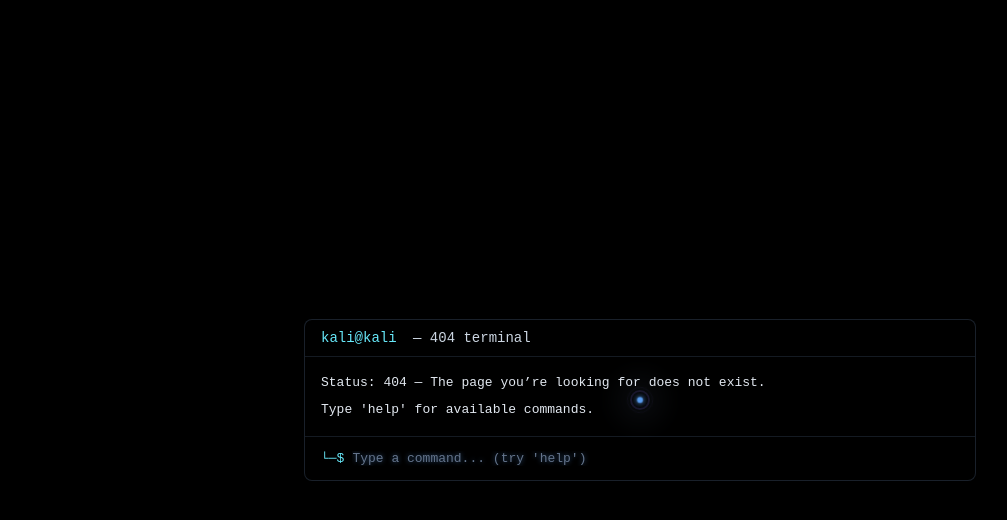
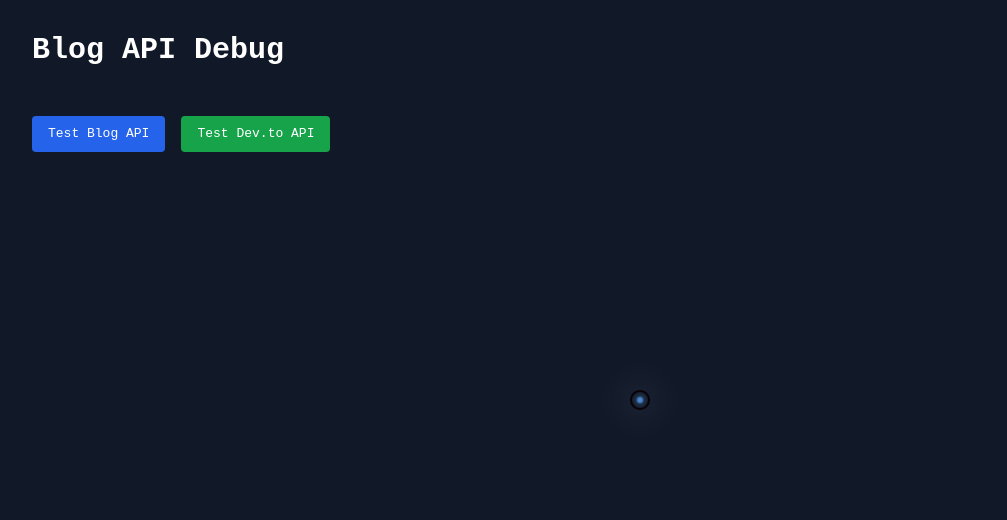
Before and after one commit to SriramBharath-7/sriram-portfolio, a Next.js app: page /debug in a window 1280 px wide. Before the commit this address had no page. Shown: the top 520 px of the page, without its empty margins (0-1007 px from the left). Built offline with nearby package versions, Linux system fonts and the light colour scheme.

Commit message:
Blog Fix

```diff
--- a/app/api/blogs/route.ts
+++ b/app/api/blogs/route.ts
@@ -41,8 +41,11 @@
   }
 }
 
-export async function GET() {
-  console.log('Blog API called at:', new Date().toISOString());
+export async function GET(request: Request) {
+  const { searchParams } = new URL(request.url);
+  const forceRefresh = searchParams.get('refresh') === 'true';
+
+  console.log('Blog API called at:', new Date().toISOString(), forceRefresh ? '(force refresh)' : '');
 
   // Test the API first
   await testDevToAPI();
--- /dev/null
+++ b/app/debug/page.tsx
@@ -0,0 +1,79 @@
+'use client';
+
+import { useState } from 'react';
+
+export default function DebugPage() {
+  const [result, setResult] = useState<any>(null);
+  const [loading, setLoading] = useState(false);
+
+  const testAPI = async () => {
+    setLoading(true);
+    try {
+      const timestamp = Date.now();
+      const response = await fetch(`/api/blogs?refresh=true&t=${timestamp}`, {
+        cache: 'no-store',
+        headers: {
+          'Cache-Control': 'no-cache, no-store, must-revalidate',
+          'Pragma': 'no-cache'
+        }
+      });
+
+      const data = await response.json();
+      setResult(data);
+      console.log('API Response:', data);
+    } catch (error) {
+      setResult({ error: error instanceof Error ? error.message : 'Unknown error' });
+      console.error('API Error:', error);
+    } finally {
+      setLoading(false);
+    }
+  };
+
+  const testDevTo = async () => {
+    setLoading(true);
+    try {
+      const response = await fetch('/api/blogs/test');
+      const data = await response.json();
+      setResult(data);
+      console.log('Dev.to Test Response:', data);
+    } catch (error) {
+      setResult({ error: error instanceof Error ? error.message : 'Unknown error' });
+      console.error('Dev.to Test Error:', error);
+    } finally {
+      setLoading(false);
+    }
+  };
+
+  return (
+    <div className="min-h-screen bg-gray-900 text-white p-8">
+      <h1 className="text-3xl font-bold mb-8">Blog API Debug</h1>
+
+      <div className="space-y-4 mb-8">
+        <button
+          onClick={testAPI}
+          disabled={loading}
+          className="px-4 py-2 bg-blue-600 hover:bg-blue-700 disabled:bg-blue-400 rounded mr-4"
+        >
+          {loading ? 'Testing...' : 'Test Blog API'}
+        </button>
+
+        <button
+          onClick={testDevTo}
+          disabled={loading}
+          className="px-4 py-2 bg-green-600 hover:bg-green-700 disabled:bg-green-400 rounded"
+        >
+          {loading ? 'Testing...' : 'Test Dev.to API'}
+        </button>
+      </div>
+
+      {result && (
+        <div className="bg-gray-800 p-6 rounded-lg">
+          <h2 className="text-xl font-semibold mb-4">Result:</h2>
+          <pre className="bg-gray-900 p-4 rounded overflow-auto text-sm">
+            {JSON.stringify(result, null, 2)}
+          </pre>
+        </div>
+      )}
+    </div>
+  );
+}
--- a/components/Firefox.tsx
+++ b/components/Firefox.tsx
@@ -1003,8 +1003,9 @@
     setBlogsLoading(true);
     setBlogsError(null);
 
-    // Always fetch fresh data
-    fetch('/api/blogs', {
+         // Always fetch fresh data with timestamp to prevent caching
+     const timestamp = Date.now();
+     fetch(`/api/blogs?refresh=true&t=${timestamp}`, {
        cache: 'no-store',
        headers: {
          'Cache-Control': 'no-cache, no-store, must-revalidate',
@@ -1019,6 +1020,10 @@
       })
              .then((data) => {
          const posts = Array.isArray(data.posts) ? data.posts : [];
+         console.log('Blog posts received:', posts.length, 'posts');
+         if (posts.length > 0) {
+           console.log('Latest post:', posts[0].title);
+         }
          setBlogPosts(posts);
 
         // Update cache with fresh data
```
Lines whose indentation alone changed are shown as unchanged.
